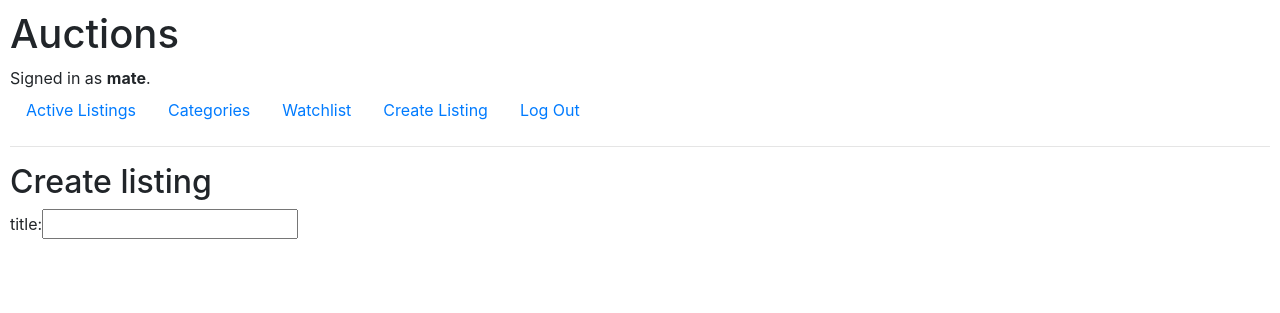
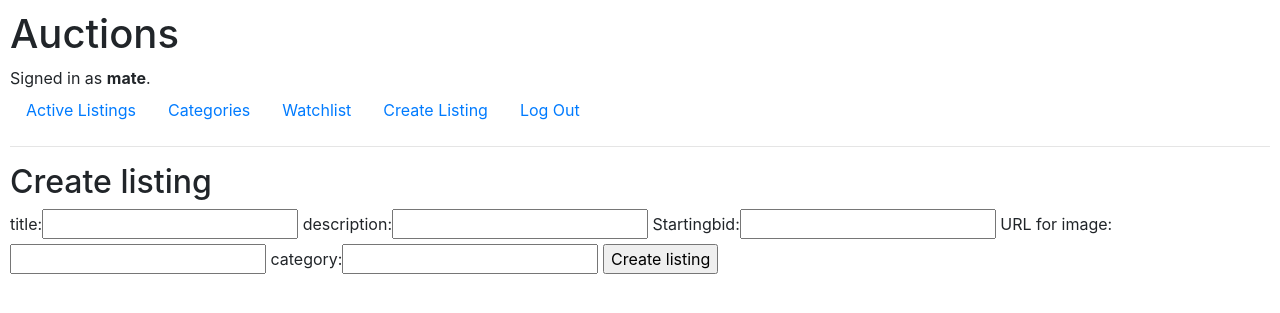
Before and after one commit to ruszmate33/commerce_django, a Django app: page /create_listing in a window 1280 px wide. Shown: the top 313 px of the page. Run offline with Django 3.2, Linux system fonts and the light colour scheme; a user stored in the database is signed in; some libraries are stand-ins or nearby versions.

Commit message:
submitted listing extended

```diff
--- a/auctions/forms.py
+++ b/auctions/forms.py
@@ -2,7 +2,7 @@ from django import forms
 
 class NewListingForm(forms.Form):
     title = forms.CharField(label="title", max_length=64)
-    # description = forms.CharField(label="description", max_length=64)
-    # startingBid = forms.DecimalField(max_digits=6, decimal_places=2)
-    # imageUrl = forms.URLField(label="URL for image", max_length=200)
-    # category = forms.CharField(label="category",max_length=200)
+    description = forms.CharField(label="description", max_length=64)
+    startingBid = forms.DecimalField(max_digits=6, decimal_places=2)
+    imageUrl = forms.URLField(label="URL for image", max_length=200)
+    category = forms.CharField(label="category",max_length=200)
--- a/auctions/models.py
+++ b/auctions/models.py
@@ -3,10 +3,10 @@ from django.db import models
 
 class Listing(models.Model):
     title = models.CharField(max_length=64, default='auction_title')
-    # description = models.CharField(max_length=64)
-    # startingBid = models.DecimalField(max_digits=6, decimal_places=2)
-    # imageUrl = models.URLField(max_length=200)
-    # category = models.CharField(max_length=200)
+    description = models.CharField(max_length=64, default='')
+    startingBid = models.DecimalField(max_digits=6, decimal_places=2, default=0)
+    imageUrl = models.URLField(max_length=200, default='')
+    category = models.CharField(max_length=200, default='')
     #comment = models.ForeignKey()
 
 
--- a/auctions/templates/auctions/create_listing.html
+++ b/auctions/templates/auctions/create_listing.html
@@ -5,5 +5,6 @@
     <form action="{% url 'create_listing' %}" method="post">
         {% csrf_token %}
         {{ form }}
+        <input type=submit value="Create listing">
     </form>
 {% endblock %}
--- a/auctions/templates/auctions/listing.html
+++ b/auctions/templates/auctions/listing.html
@@ -2,5 +2,9 @@
 
 {% block body %}
     <h2>Listings</h2>
-    {{ listing.title }}
+    <h3>{{ listing.title }}</h3>
+    <h4>{{ listing.description }}</h4>
+    <h4>${{ listing.startingBid }}</h4>
+    <img src="{{ listing.imageUrl }}" alt="{{ listing.description }}">
+    <h4>{{ listing.category }}</h4>
 {% endblock %}
--- a/auctions/views.py
+++ b/auctions/views.py
@@ -33,6 +33,10 @@ def create_listing(request):
         if form.is_valid():
             listing = Listing()
             listing.title = form.cleaned_data["title"]
+            listing.description = form.cleaned_data["description"]
+            listing.startingBid = form.cleaned_data["startingBid"]
+            listing.imageUrl = form.cleaned_data["imageUrl"]
+            listing.category = form.cleaned_data["category"]
             listing.save()
             return HttpResponseRedirect(reverse("index"))
 
```
Also changed, not shown: auctions/migrations/0004_auto_20210617_1533.py (added), db.sqlite3.
